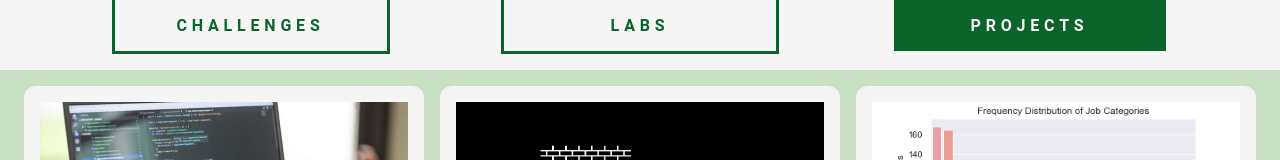
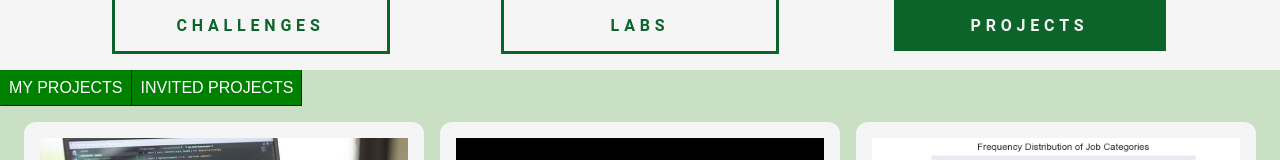
Before and after one commit to haphamo/Prepr_Front_End_Dev_Work_Challenge, a React (Create React App) app: page /projects in a window 1280 px wide. Shown: the part 191-351 px from the top of the page. Built offline with nearby package versions, Linux system fonts and the light colour scheme.

Commit message:
Changed file name format to match one req

```diff
--- a/src/App.js
+++ b/src/App.js
@@ -4,10 +4,11 @@ import Header from "./components/Header.js";
 import Nav from "./components/Nav.js";
 import Card from "./components/Card.js";
 import Filter from "./components/Filter.js"
-import CategoryButton from "./components/CategoryButton.js";
+import CategoryButton from "./components/Category_Button.js";
 import "./App.css";
 // import { categoryDataFromNavData } from "./helpers/Helper_Functions.js";
-import CardDetails from './components/CardDetails.js';
+import CardDetails from './components/Card_Details.js';
+import Projects from './components/Projects.js'
 
 function App() {
   const [filters, setFilters] = useState({})
@@ -30,6 +31,7 @@ function App() {
           </Route>
           <Route exact path="/projects">
             <CategoryButton path="projects" />
+            <Projects />
             <Card type="project"/>
           </Route>
 
--- a/src/components/Card.css
+++ b/src/components/Card.css
@@ -23,6 +23,7 @@
 
 #challenge-photo {
   width: 100%;
+  /* max-height: 40em; */
 }
 
 .view-more {
--- a/src/components/CardDetails.js
+++ b/src/components/Card_Details.js
@@ -1,7 +1,7 @@
 import React, { Fragment } from 'react';
 import { useParams } from 'react-router-dom';
 import { data } from '../data/Explore_Data.js';
-import './CardDetails.css'
+import './Card_Details.css'
 import Tags from './Tags.js'
 import Button from './Button.js'
 
--- a/src/components/CategoryButton.js
+++ b/src/components/Category_Button.js
@@ -2,7 +2,7 @@ import React from 'react';
 import { Link } from "react-router-dom";
 import { categoryDataFromNavData, randomKeyGenerator } from '../helpers/Helper_Functions.js'
 import { navigationItems } from "../data/Nav_Data.js";
-import './CategoryButton.css'
+import './Category_Button.css'
 
 export default function CategoryButton(props) {
 
--- /dev/null
+++ b/src/components/Projects.js
@@ -0,0 +1,12 @@
+import React from 'react';
+import Button from './Button.js'
+
+export default function Projects() {
+  return(
+    <div className="project-section">
+      <Button name="My Projects"/>
+      <Button name="Invited Projects"/>
+    </div>
+
+  )
+}
```
Also changed, not shown: src/components/Card_Details.css (renamed from src/components/CardDetails.css), src/components/Category_Button.css (renamed from src/components/CategoryButton.css), src/components/Projects.css (added).
